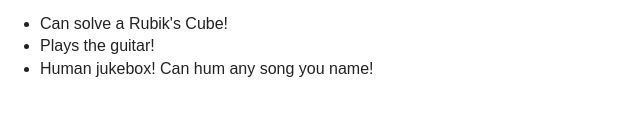
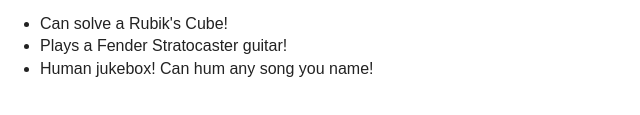
Before and after one commit to aimeerivers/aparna, a plain HTML site: page index.html in a window 1280 px wide. Shown: the part 189-304 px from the top of the page, without its empty margins (0-640 px from the left). Drawn offline with nearby package versions, Linux system fonts and the light colour scheme.

Commit message:
Qualify which guitar Aparna plays :)

```diff
--- a/index.html
+++ b/index.html
@@ -41,7 +41,7 @@
         <div class="heading">Aparna's abilities</div>
         <ul>
           <li class="rubiks-cube">Can solve a Rubik's Cube!</li>
-          <li class="guitar">Plays the guitar!</li>
+          <li class="guitar">Plays a Fender Stratocaster guitar!</li>
           <li class="human-jukebox">Human jukebox! Can hum any song you name!</li>
         </ul>
       </div>
```
